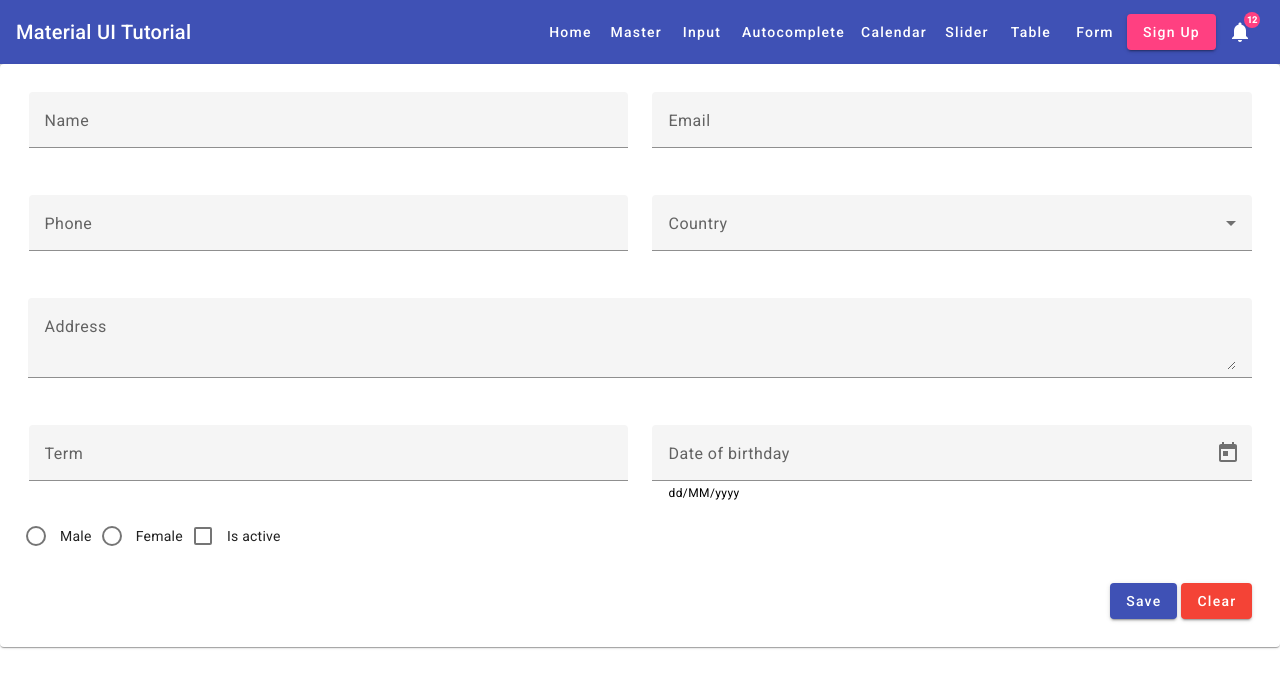
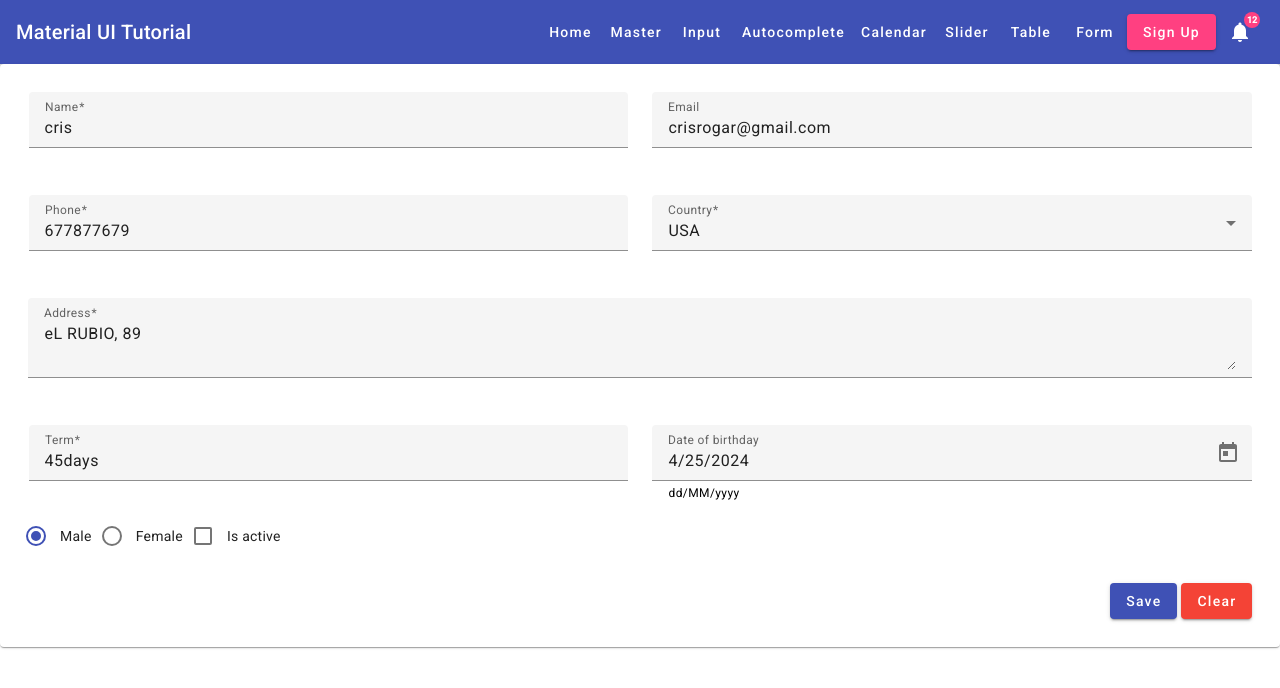
Before and after one commit to jcaido/angularmaterial, an Angular app: page /formdesign in a window 1280 px wide. Shown: the top 688 px of the page. Built offline with nearby package versions, Linux system fonts and the light colour scheme.

Commit message:
update formdesign component

```diff
--- a/src/app/component/formdesign/formdesign.component.html
+++ b/src/app/component/formdesign/formdesign.component.html
@@ -1,22 +1,23 @@
 <div style="text-align: center;">
+  <form [formGroup]="customerform" (ngSubmit)="saveCustomer()">
     <mat-card>
       <mat-card-content>
         <mat-form-field class="mat-50">
           <mat-label>Name</mat-label>
-        <input matInput>
+          <input formControlName="name" matInput>
         </mat-form-field>
         <mat-form-field class="mat-50">
           <mat-label>Email</mat-label>
-        <input matInput>
+          <input formControlName="email" matInput>
         </mat-form-field>
         <mat-form-field class="mat-50">
           <mat-label>Phone</mat-label>
-        <input matInput>
+          <input formControlName="phone" matInput>
         </mat-form-field>
         <mat-form-field class="mat-50">
           <mat-label>Country</mat-label>
           <!--<input matInput>-->
-        <mat-select>
+          <mat-select formControlName="country" matInput>
             @for (country of countryList; track $index) {
               <mat-option [value]="country">{{country}}</mat-option>
             }
@@ -25,11 +26,11 @@
         <mat-form-field>
           <mat-label>Address</mat-label>
           <!--<input matInput>-->
-        <textarea matInput></textarea>
+          <textarea formControlName="address" matInput></textarea>
         </mat-form-field>
         <mat-form-field class="mat-50">
           <mat-label>Term</mat-label>
-        <input [matAutocomplete]="auto" matInput>
+          <input [matAutocomplete]="auto" formControlName="term" matInput>
           <mat-autocomplete autoActiveFirstOption #auto="matAutocomplete">
             @for (term of termList; track $index) {
               <mat-option [value]="term">{{term}}</mat-option>
@@ -38,26 +39,27 @@
         </mat-form-field>
         <mat-form-field class="mat-50">
           <mat-label>Date of birthday</mat-label>
-        <input matInput [matDatepicker]="picker">
+          <input formControlName="dbo" matInput [matDatepicker]="picker">
           <mat-datepicker-toggle matIconSuffix [for]="picker"></mat-datepicker-toggle>
           <mat-hint>dd/MM/yyyy</mat-hint>
           <mat-datepicker #picker></mat-datepicker>
         </mat-form-field>
 
         <div style="text-align: left;">
-        <mat-radio-group color="primary">
+          <mat-radio-group formControlName="gender" color="primary">
             <mat-radio-button value="Male">Male</mat-radio-button>
             <mat-radio-button value="Female">Female</mat-radio-button>
           </mat-radio-group>
-        <mat-checkbox color="warn">Is active</mat-checkbox>
+          <mat-checkbox formControlName="status" color="warn">Is active</mat-checkbox>
         </div>
 
       </mat-card-content>
       <mat-card-footer>
         <div style="text-align: right; margin: 2%">
-        <button mat-raised-button color="primary">Save</button>
-        <button mat-raised-button color="warn">Clear</button>
+          <button mat-raised-button color="primary" type="submit">Save</button>
+          <button mat-raised-button color="warn" (click)="clearForm()">Clear</button>
         </div>
       </mat-card-footer>
     </mat-card>
+  </form>
 </div>
--- a/src/app/component/formdesign/formdesign.component.ts
+++ b/src/app/component/formdesign/formdesign.component.ts
@@ -1,13 +1,50 @@
-import { Component } from '@angular/core';
+import { Component, OnInit } from '@angular/core';
+import { FormBuilder, Validators } from '@angular/forms';
 
 @Component({
   selector: 'app-formdesign',
   templateUrl: './formdesign.component.html',
   styleUrl: './formdesign.component.css'
 })
-export class FormdesignComponent {
+export class FormdesignComponent implements OnInit {
 
   countryList = ['India', 'USA', 'Singapore', 'UK'];
   termList = ['15days', '30days', '45days', '60days'];
 
+  constructor(private builder: FormBuilder) {}
+
+  ngOnInit(): void {
+    this.customerform.setValue({
+      name: 'cris',
+      email: 'crisrogar@gmail.com',
+      phone: '677877679',
+      country: 'USA',
+      address: 'eL RUBIO, 89',
+      term: '45days',
+      dbo: new Date(2024,3,25),
+      gender: 'Male',
+      status: false
+    })
+  }
+
+  customerform = this.builder.group({
+    name: this.builder.control('', Validators.required),
+    email: this.builder.control('', Validators.compose([Validators.required, Validators.email])),
+    phone: this.builder.control('', Validators.required),
+    country: this.builder.control('', Validators.required),
+    address: this.builder.control('', Validators.required),
+    term: this.builder.control('', Validators.required),
+    dbo: this.builder.control(new Date(2024,3,25)),
+    gender: this.builder.control('Female'),
+    status: this.builder.control(true)
+  });
+
+  saveCustomer() {
+    console.log(this.customerform.value);
+  }
+
+  clearForm() {
+    this.customerform.reset();
+  }
+
 }
```
Lines whose indentation alone changed are shown as unchanged.
